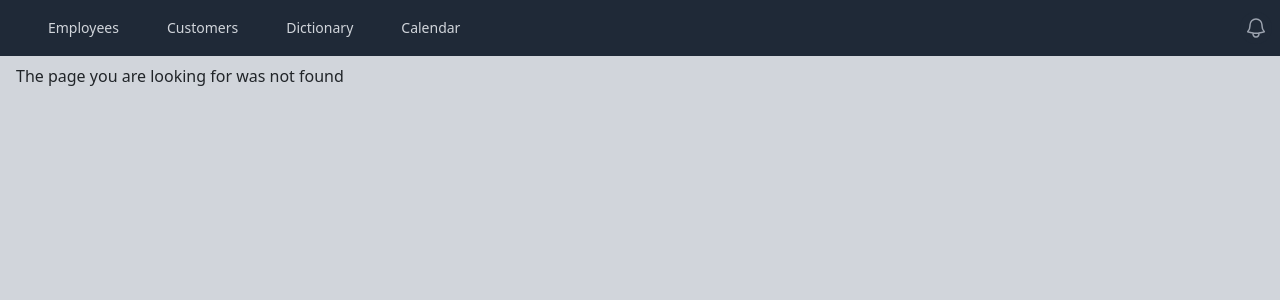
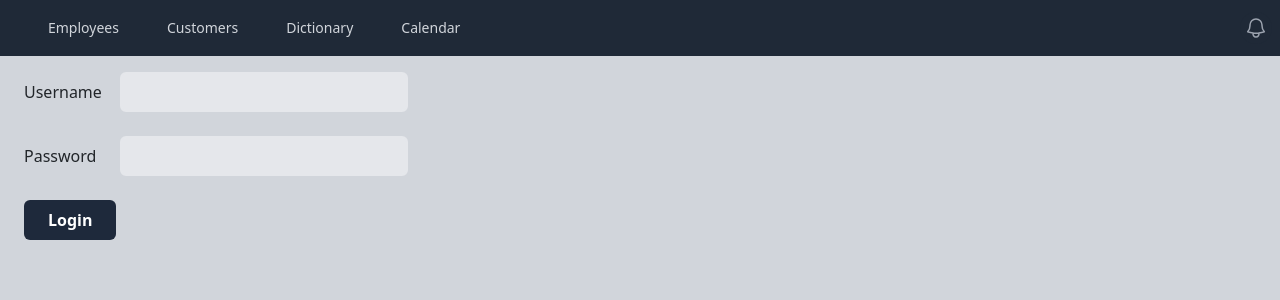
Before and after one commit to HashimAlHasani/react, a React (Create React App) app: page /login in a window 1280 px wide. Before the commit this address had no page. Shown: the top 300 px of the page. Built offline with nearby package versions, Linux system fonts and the light colour scheme.

Commit message:
Create a Login Page

```diff
--- a/src/App.js
+++ b/src/App.js
@@ -7,6 +7,7 @@
 import Dictionary from "./pages/Dictionary";
 import Definition from "./pages/Definition";
 import NotFound from "./components/NotFound";
+import Login from "./pages/Login";
 
 function App() {
   return (
@@ -18,6 +19,7 @@
           <Route path="/customers/:id" element={<Customer />} />
           <Route path="/dictionary" element={<Dictionary />} />
           <Route path="/definition/:search" element={<Definition />} />
+          <Route path="/login" element={<Login />} />
           <Route path="/404" element={<NotFound />} />
           <Route path="*" element={<NotFound />} />
         </Routes>
--- a/src/pages/Customer.js
+++ b/src/pages/Customer.js
@@ -30,6 +30,8 @@
         if (response.status === 404) {
           //render a 404 component in this page
           setNotFound(true);
+        } else if (response.status === 401) {
+          navigate("/login");
         }
         if (!response.ok) {
           throw new Error("Something went wrong, try again later");
--- a/src/pages/Customers.js
+++ b/src/pages/Customers.js
@@ -1,5 +1,5 @@
 import { useEffect, useState } from "react";
-import { Link } from "react-router-dom";
+import { Link, useNavigate } from "react-router-dom";
 import { baseUrl } from "../shared";
 import AddCustomer from "../components/AddCustomer";
 
@@ -11,10 +11,17 @@
     setShow(!show);
   }
 
+  const navigate = useNavigate();
+
   useEffect(() => {
     const url = baseUrl + "api/customers/";
     fetch(url)
-      .then((response) => response.json())
+      .then((response) => {
+        if (response.status === 401) {
+          navigate("/login");
+        }
+        return response.json();
+      })
       .then((data) => {
         setCustomers(data.customers);
       });
--- /dev/null
+++ b/src/pages/Login.js
@@ -0,0 +1,70 @@
+import { useState } from "react";
+import { baseUrl } from "../shared";
+
+export default function Login() {
+  const [username, setUsername] = useState();
+  const [password, setPassword] = useState();
+
+  function login(e) {
+    e.preventDefault();
+
+    const url = baseUrl + "api/token/";
+
+    fetch(url, {
+      method: "POST",
+      headers: {
+        "Content-Type": "application/json",
+      },
+      body: JSON.stringify({
+        username: username,
+        password: password,
+      }),
+    })
+      .then((response) => {
+        return response.json();
+      })
+      .then((data) => {
+        console.log(data);
+      });
+  }
+
+  return (
+    <form className="m-2 w-full max-w-sm" id="customer" onSubmit={login}>
+      <div className="md:flex md:items-center mb-6">
+        <div className="md:w-1/4">
+          <label for="Username">Username</label>
+        </div>
+        <div className="md:w-3/4">
+          <input
+            className="bg-gray-200 appearance-none border-2 border-gray-200 rounded w-full py-2 px-4 text-gray-700 leading-tight focus:outline-none focus:bg-white focus:border-purple-500"
+            type="text"
+            id="username"
+            value={username}
+            onChange={(e) => {
+              setUsername(e.target.value);
+            }}
+          />
+        </div>
+      </div>
+      <div className="md:flex md:items-center mb-6">
+        <div className="md:w-1/4">
+          <label for="password">Password</label>
+        </div>
+        <div className="md:w-3/4">
+          <input
+            className="bg-gray-200 appearance-none border-2 border-gray-200 rounded w-full py-2 px-4 text-gray-700 leading-tight focus:outline-none focus:bg-white focus:border-purple-500"
+            id="password"
+            type="password"
+            value={password}
+            onChange={(e) => {
+              setPassword(e.target.value);
+            }}
+          />
+        </div>
+      </div>
+      <button className="bg-slate-800 hover:bg-slate-500 text-white font-bold py-2 px-4 rounded">
+        Login
+      </button>
+    </form>
+  );
+}
```
